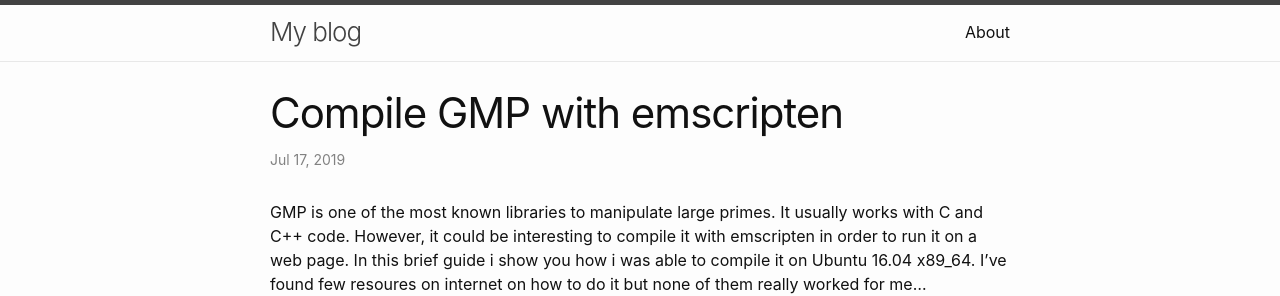
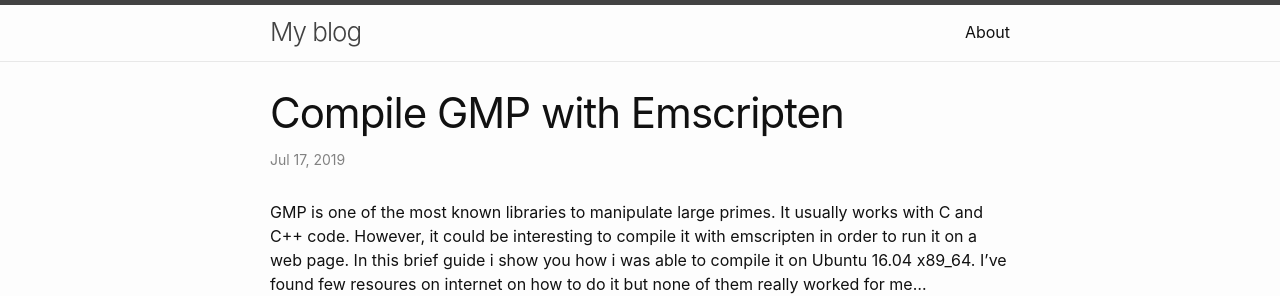
Before and after one commit to damianoazzolini/damianoazzolini.github.io, a Jekyll site: the page built from _posts/2019-08-02-CompileGMPemcc.md, in a window 1280 px wide. Shown: the top 296 px of the page. Built offline with Jekyll 4.4.1, drawn with Linux system fonts in a browser that asks for light colours.

```diff
--- a/_posts/2019-08-02-CompileGMPemcc.md
+++ b/_posts/2019-08-02-CompileGMPemcc.md
@@ -1,6 +1,6 @@
 ---
 layout: post
-title: Compile GMP with emscripten
+title: Compile GMP with Emscripten
 date: 2019-07-17
 categories: miscellaneus
 ---
```
